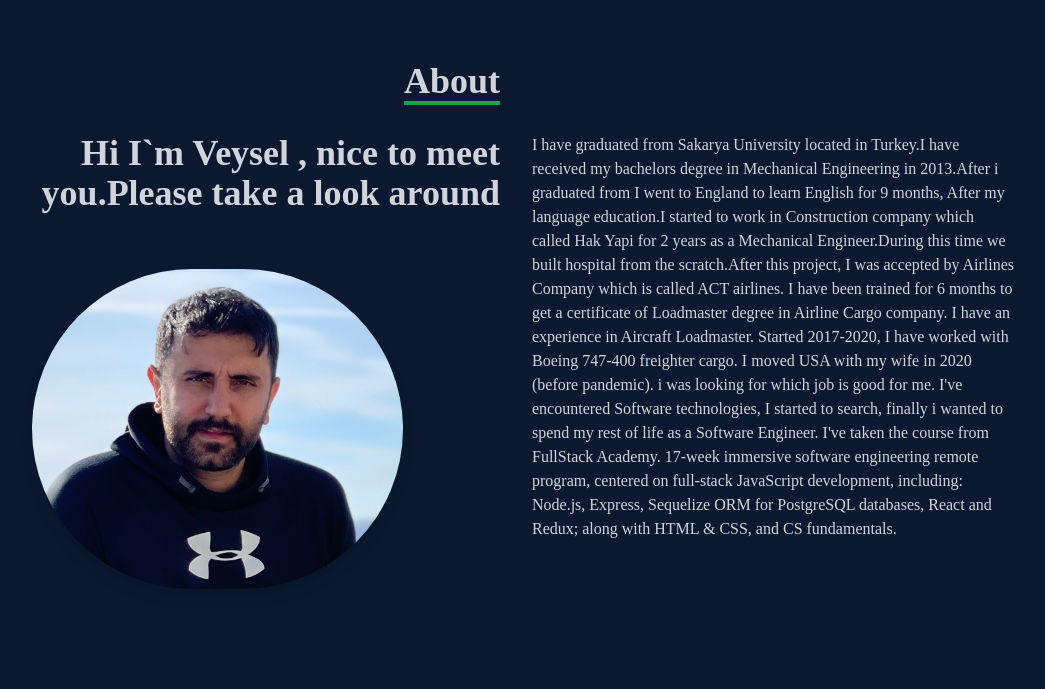
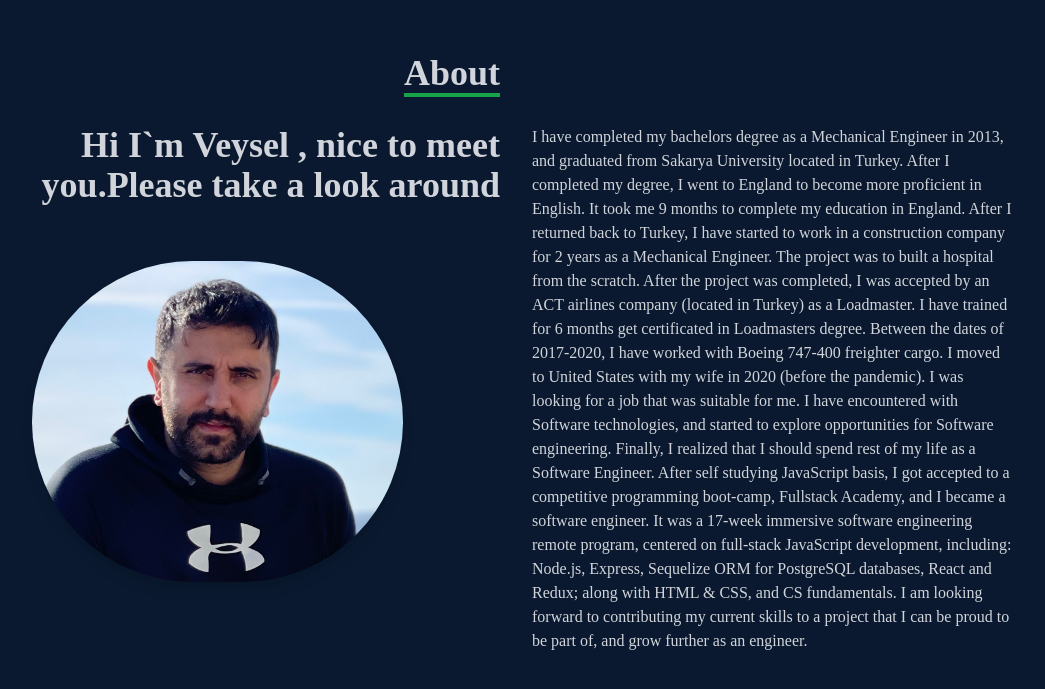
Before and after one commit to veyselguven/portfolio, a React (Create React App) app: page / in a window 1280 px wide. Shown: the part 847-1536 px from the top of the page, without its empty margins (124-1169 px from the left). Built offline with nearby package versions, Linux system fonts and the light colour scheme.

Commit message:
before deploy

```diff
--- a/src/components/About.jsx
+++ b/src/components/About.jsx
@@ -27,26 +27,31 @@ function About() {
             </div>
             <div>
               <p>
-                I have graduated from Sakarya University located in Turkey.I
-                have received my bachelors degree in Mechanical Engineering in
-                2013.After i graduated from I went to England to learn English
-                for 9 months, After my language education.I started to work in
-                Construction company which called Hak Yapi for 2 years as a
-                Mechanical Engineer.During this time we built hospital from the
-                scratch.After this project, I was accepted by Airlines Company
-                which is called ACT airlines. I have been trained for 6 months
-                to get a certificate of Loadmaster degree in Airline Cargo
-                company. I have an experience in Aircraft Loadmaster. Started
-                2017-2020, I have worked with Boeing 747-400 freighter cargo. I
-                moved USA with my wife in 2020 (before pandemic). i was looking
-                for which job is good for me. I've encountered Software
-                technologies, I started to search, finally i wanted to spend my
-                rest of life as a Software Engineer. I've taken the course from
-                FullStack Academy. 17-week immersive software engineering remote
-                program, centered on full-stack JavaScript development,
-                including: Node.js, Express, Sequelize ORM for PostgreSQL
-                databases, React and Redux; along with HTML & CSS, and CS
-                fundamentals.
+                I have completed my bachelors degree as a Mechanical Engineer in
+                2013, and graduated from Sakarya University located in Turkey.
+                After I completed my degree, I went to England to become more
+                proficient in English. It took me 9 months to complete my
+                education in England. After I returned back to Turkey, I have
+                started to work in a construction company for 2 years as a
+                Mechanical Engineer. The project was to built a hospital from
+                the scratch. After the project was completed, I was accepted by
+                an ACT airlines company (located in Turkey) as a Loadmaster. I
+                have trained for 6 months get certificated in Loadmasters
+                degree. Between the dates of 2017-2020, I have worked with
+                Boeing 747-400 freighter cargo. I moved to United States with my
+                wife in 2020 (before the pandemic). I was looking for a job that
+                was suitable for me. I have encountered with Software
+                technologies, and started to explore opportunities for Software
+                engineering. Finally, I realized that I should spend rest of my
+                life as a Software Engineer. After self studying JavaScript
+                basis, I got accepted to a competitive programming boot-camp,
+                Fullstack Academy, and I became a software engineer. It was a
+                17-week immersive software engineering remote program, centered
+                on full-stack JavaScript development, including: Node.js,
+                Express, Sequelize ORM for PostgreSQL databases, React and
+                Redux; along with HTML & CSS, and CS fundamentals. I am looking
+                forward to contributing my current skills to a project that I
+                can be proud to be part of, and grow further as an engineer.
               </p>
             </div>
           </div>
```
